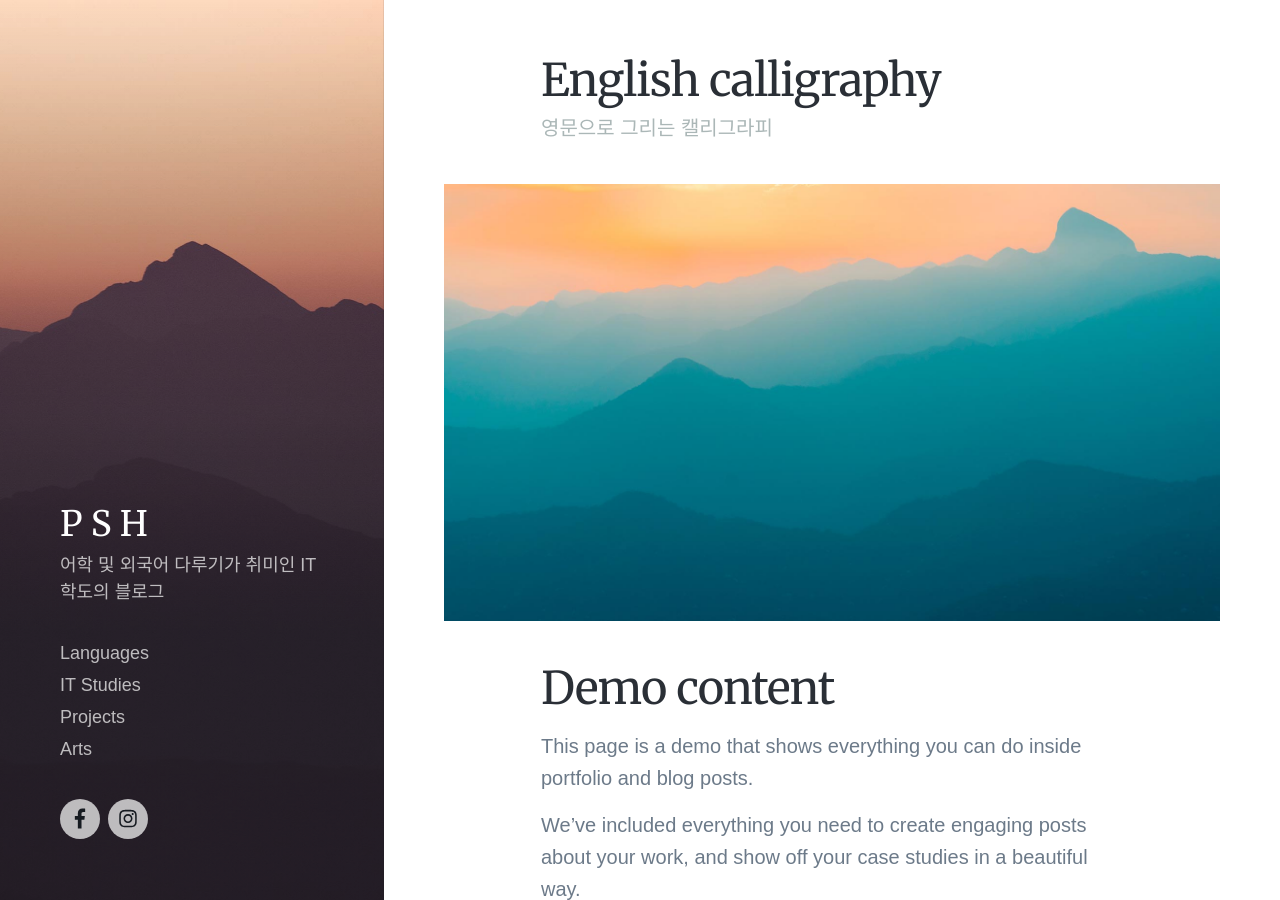
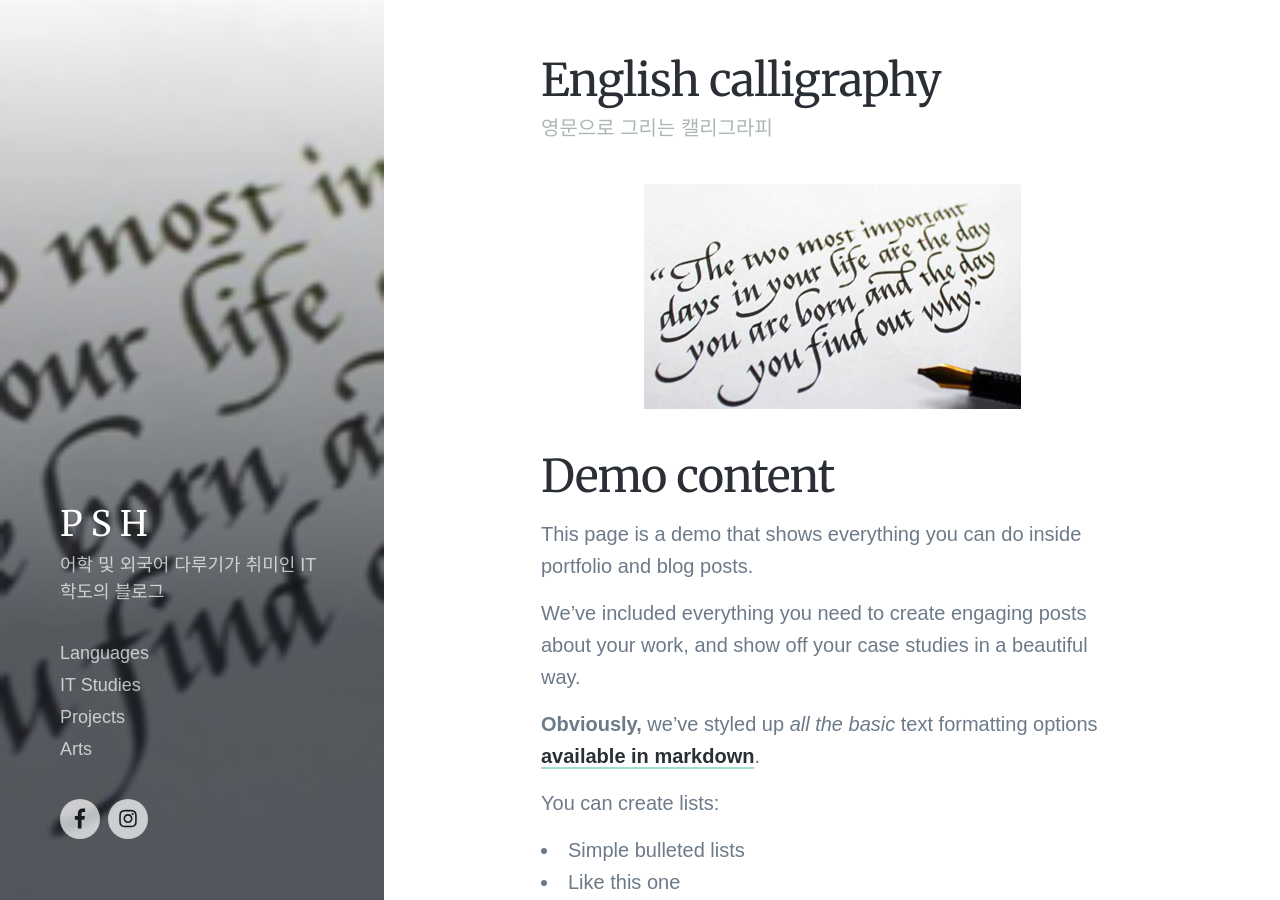
Before and after one commit to vendergood/vendergood.github.io, a Jekyll site: the page built from _arts/2021-02-20-English-calligraphy.md, in a window 1280 px wide and 900 px high. Built offline with Jekyll 4.4.1, drawn with Linux system fonts in a browser that asks for light colours; nearby versions of some CDN libraries; some web fonts are replaced.

Commit message:
Update 2021-02-20-English-calligraphy.md

```diff
--- a/_arts/2021-02-20-English-calligraphy.md
+++ b/_arts/2021-02-20-English-calligraphy.md
@@ -2,10 +2,10 @@
 title: 'English calligraphy'
 subtitle: '영문으로 그리는 캘리그라피'
 date: 2021-02-20 23:32:54
-featured_image: '/images/demo/demo-square.jpg'
+featured_image: '/images/english-calligraphy.jpg'
 ---
 
-![](/images/demo/demo-landscape.jpg)
+![](/images/english-calligraphy.jpg)
 
 ## Demo content
 
```
